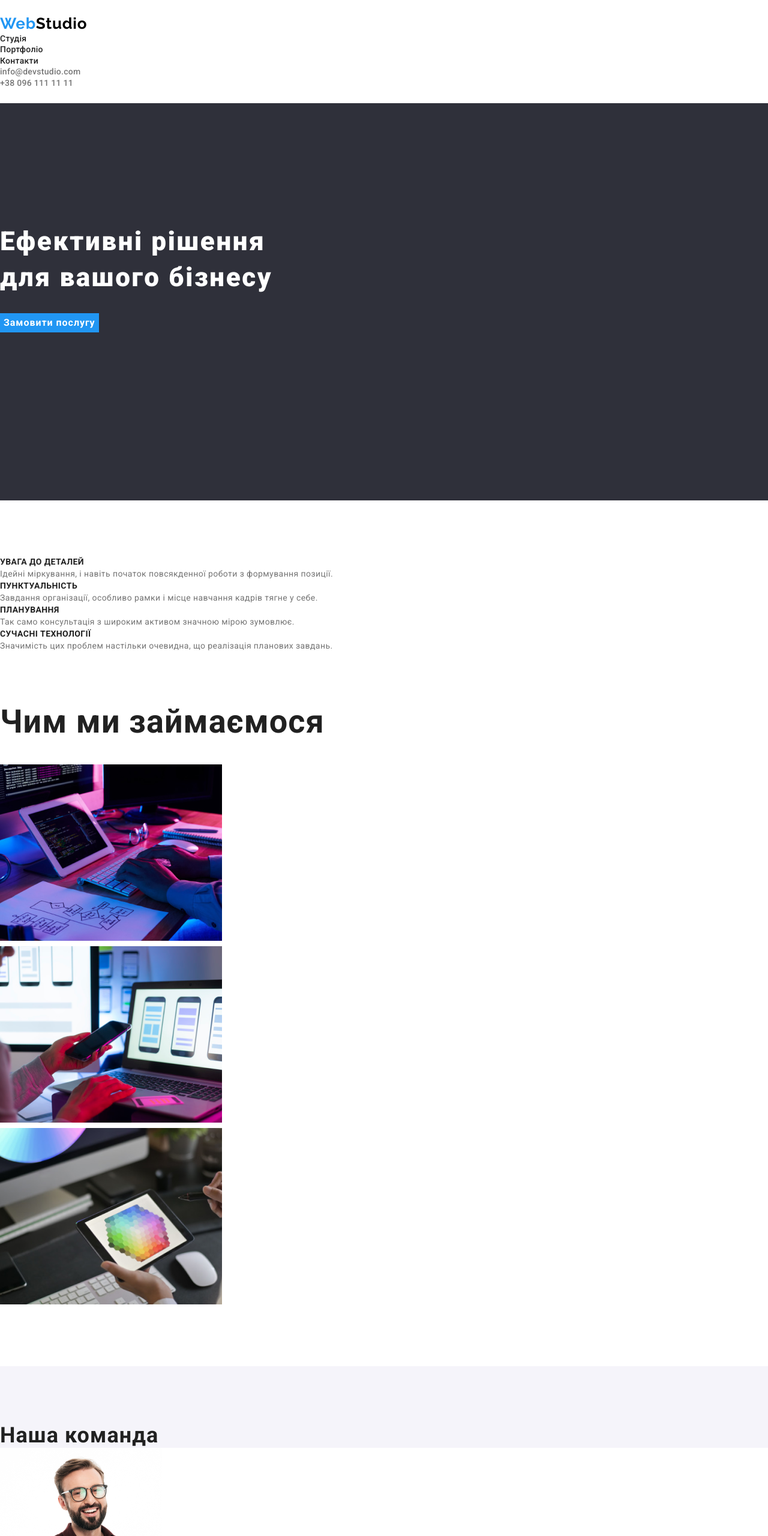
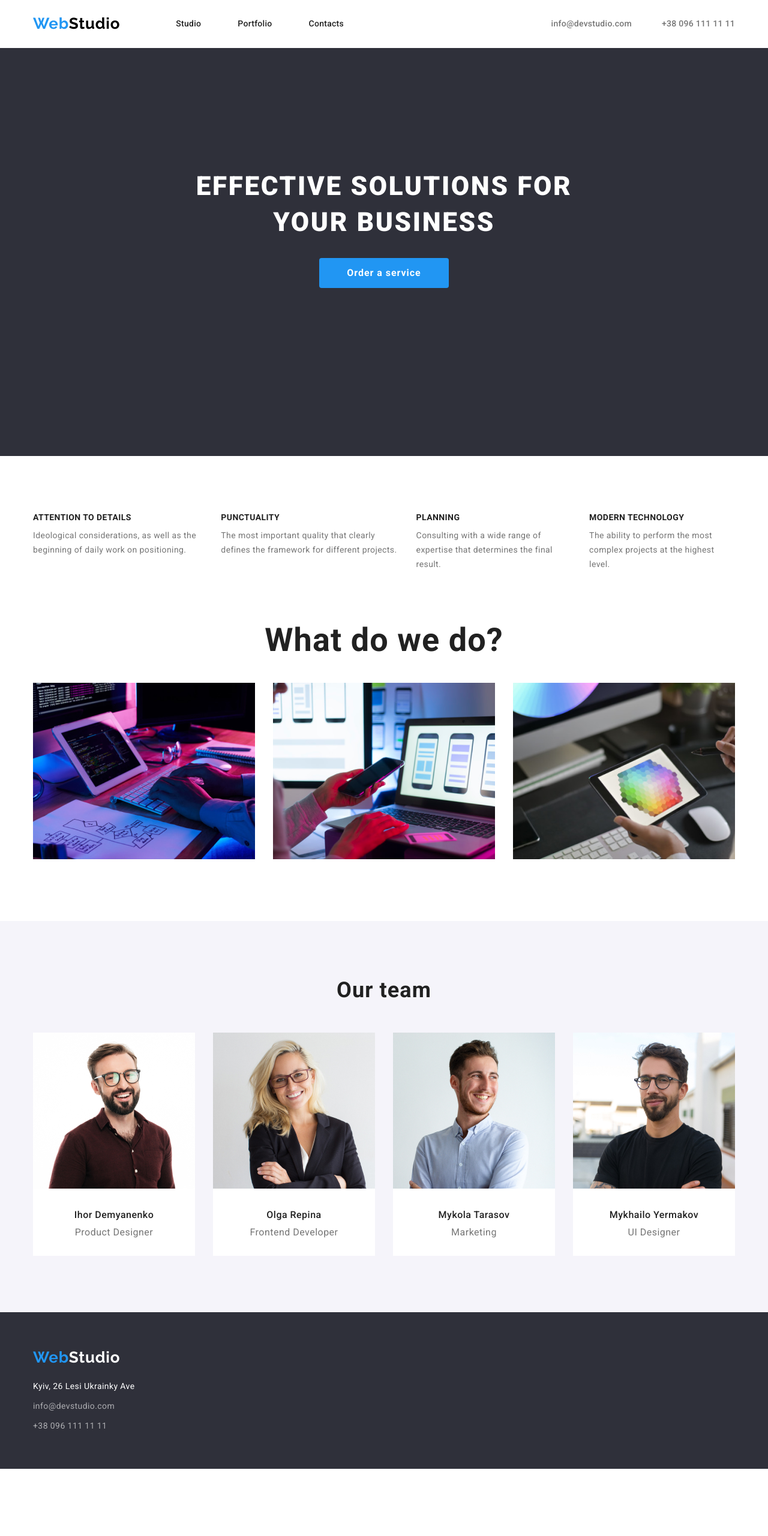
Before and after one commit to juliannecks/Web-Studio, a plain HTML site: page index.html in a window 1280 px wide. Shown: the top 2560 px of the page at 60% size. After the commit the page ends 2448 px from the top, so only its background shows below. Drawn offline with nearby package versions, Linux system fonts and the light colour scheme.

Commit message:
adding the flex and desing

```diff
--- a/index.html
+++ b/index.html
@@ -10,8 +10,7 @@
     href="https://cdnjs.cloudflare.com/ajax/libs/modern-normalize/2.0.0/modern-normalize.min.css"
     integrity="sha512-4xo8blKMVCiXpTaLzQSLSw3KFOVPWhm/TRtuPVc4WG6kUgjH6J03IBuG7JZPkcWMxJ5huwaBpOpnwYElP/m6wg=="
     crossorigin="anonymous"
-    referrerpolicy="no-referrer"
-    />
+    referrerpolicy="no-referrer">
 
     <link rel="stylesheet" href="./reset.css">
 
@@ -25,12 +24,13 @@
 <body>
     <!-- Хедер сайту -->
     <header class="header">
+        <div class="container header-container">
         <a  class="company-logo" href="./index.html">Web<span class="company-logo-header">Studio</span></a>
         <nav class="nav">
             <ul class="nav-list">
-                <li class="nav-list-item"><a class="nav-list-link" href="./index.html">Студія</a></li>
-                <li class="nav-list-item"><a class="nav-list-link" href="./portfolio.html">Портфоліо</a></li>
-                <li class="nav-list-item"><a class="nav-list-link" href="./style.css">Контакти</a></li>
+                <li class="nav-list-item"><a class="nav-list-link" href="./index.html">Studio</a></li>
+                <li class="nav-list-item"><a class="nav-list-link" href="./portfolio.html">Portfolio</a></li>
+                <li class="nav-list-item"><a class="nav-list-link" href="./style.css">Contacts</a></li>
             </ul>
         </nav>
 
@@ -38,84 +38,93 @@
             <li class="contact-list-item"><a class="contact-list-link" href="maito:info@devstudio.com">info@devstudio.com</a></li>
             <li class="contact-list-item"><a class="contact-list-link" href="tel:+380961111111">+38 096 111 11 11</a></li>
         </ul>
+        </div>
     </header>
     <main>
         <!-- Hero Section -->
         <section class="hero">
-            <h1 class="hero-title">Ефективні рішення <br> для вашого бізнесу</h1>
-            <button class="hero-btn">Замовити послугу</button>
+            <div class="container">
+            <h1 class="hero-title">EFFECTIVE SOLUTIONS FOR YOUR BUSINESS</h1>
+            <button class="hero-btn">Order a service</button>
+            </div>
         </section>
         <!-- Section Features -->
         <section class="features">
-
+            <div class="container">
             <ul class="features-list">
                 <li class="features-list-item">
-                    <h2 class="features-list-title">УВАГА ДО ДЕТАЛЕЙ</h2>
-                    <p class="features-list-text">Ідейні міркування, і навіть початок повсякденної роботи з формування позиції.</p>
+                    <h2 class="features-list-title">ATTENTION TO DETAILS</h2>
+                    <p class="features-list-text">Ideological considerations, as well as the beginning of daily work on positioning.</p>
                 </li>
                 <li class="features-list-item">
-                    <h2 class="features-list-title">ПУНКТУАЛЬНІСТЬ</h2>
-                    <p class="features-list-text">Завдання організації, особливо рамки і місце навчання кадрів тягне у себе.</p>
+                    <h2 class="features-list-title">PUNCTUALITY</h2>
+                    <p class="features-list-text">The most important quality that clearly defines the framework for different projects.</p>
                 </li>
                 <li class="features-list-item">
-                    <h2 class="features-list-title">ПЛАНУВАННЯ</h2>
-                    <p class="features-list-text">Так само консультація з широким активом значною мірою зумовлює.</p>
+                    <h2 class="features-list-title">PLANNING</h2>
+                    <p class="features-list-text">Consulting with a wide range of expertise that determines the final result.</p>
                 </li>
                 <li class="features-list-item">
-                    <h2 class="features-list-title">СУЧАСНІ ТЕХНОЛОГІЇ</h2>
-                    <p class="features-list-text">Значимість цих проблем настільки очевидна, що реалізація планових завдань.</p>
+                    <h2 class="features-list-title">MODERN TECHNOLOGY</h2>
+                    <p class="features-list-text">The ability to perform the most complex projects at the highest level.</p>
                 </li>
             </ul>
-
+            </div>
         </section>
 
         <!-- Our work -->
         <section class="work">
-            <h2 class="work-title">Чим ми займаємося</h2>
+            <div class="container">
+            <h2 class="work-title">What do we do?</h2>
             <ul class="work-list">
                 <li class="work-list-item"><img class="work-list-image" src="./img/img.png" alt=""></li>
                 <li class="work-list-item"><img class="work-list-image" src="./img/img(1).png" alt=""></li>
                 <li class="work-list-item"><img class="work-list-image" src="./img/img(2).png" alt=""></li>
             </ul>
+            </div>
         </section>
         <!-- Team Section -->
         <section class="team">
-            <h2 class="team-title">Наша команда</h2>
+            <div class="container">
+            <h2 class="team-title">Our team</h2>
             <ul class="team-list">
                 <li class="team-list-item">
                     <img class="team-list-image" src="./img/img.jpg" alt="">
-                    <h4 class="team-list-title">Ігор Дем'яненко</h4>
+                    <h4 class="team-list-title">Ihor Demyanenko</h4>
                     <p class="team-list-text">Product Designer</p>
                 </li>
                 <li class="team-list-item">
                     <img class="team-list-image" src="./img/img(1).jpg" alt="">
-                    <h4 class="team-list-title">Ольга Рєпіна</h4>
+                    <h4 class="team-list-title">Olga Repina</h4>
                     <p class="team-list-text">Frontend Developer</p>
                 </li>
                 <li class="team-list-item">
                     <img class="team-list-image" src="./img/img(2).jpg" alt="">
-                    <h4 class="team-list-title">Микола Тарасов</h4>
+                    <h4 class="team-list-title">Mykola Tarasov</h4>
                     <p class="team-list-text">Marketing</p>
                 </li>
                 <li class="team-list-item">
                     <img class="team-list-image" src="./img/img(3).jpg" alt="">
-                    <h4 class="team-list-title">Михайло Єрмаков</h4>
+                    <h4 class="team-list-title">Mykhailo Yermakov</h4>
                     <p class="team-list-text">UI Designer</p>
                 </li>
             </ul>
+            </div>
         </section>
 
     </main>
 
     <footer class="footer">
+        <div class="container">
         <a  class="company-logo" href="./index.html">Web<span class="company-logo-footer">Studio</span></a>
         <address class="address">
             <ul class="address-list">
-                <li class="address-list-item"><a class="address-list-link" href="">м. Київ, пр-т Лесі Українки, 26</a></li>
+                <li class="address-list-item"><a class="address-list-link" href="">Kyiv, 26 Lesi Ukrainky Ave</a></li>
                 <li class="address-list-item"><a class="address-list-link-mail" href="mailto:info@devstudio.com">info@devstudio.com</a></li>
                 <li class="address-list-item"><a class="address-list-link-tel" href="tel:+380961111111">+38 096 111 11 11</a></li>
             </ul>
         </address>
+        </div>
     </footer>
 
 </body>
--- a/style.css
+++ b/style.css
@@ -17,6 +17,12 @@
     padding-bottom: 25px;
 }
 
+.header-container{
+    display: flex;
+    align-items: center;
+    gap: 93px;
+}
+
 body{
     font-family: Roboto;
 }
@@ -32,7 +38,8 @@ body{
 
 .nav-list{
     list-style: none;
-
+    display: flex;
+    gap: 61px;
 }
 
 .contact-list-link{
@@ -46,6 +53,9 @@ body{
 
 .contact-list{
     list-style: none;
+    display: flex;
+    gap: 50px;
+    margin-left: auto;
 }
 
 .contact-list-link:hover,.nav-list-link:hover{
@@ -64,7 +74,10 @@ body{
     line-height: 60px;
     letter-spacing: 0.06em;
     color: #FFFFFF;
-
+    margin: 0 auto;
+    max-width: 696px;
+    margin-bottom: 30px;
+    text-align: center;
 }
 
 .hero-btn{
@@ -75,7 +88,11 @@ body{
     color: #FFFFFF;
     background-color: #2196F3;
     border: none;
-    margin-top: 30px;
+    margin: 0 auto;
+    display: block;
+    width: 216px;
+    height: 50px;
+    border-radius: 4px;
 }
 
 .features{
@@ -93,6 +110,8 @@ body{
 
 .features-list{
     list-style: none;
+    display: flex;
+    gap: 30px;
 }
 
 .features-list-text{
@@ -101,6 +120,7 @@ body{
     line-height: 24px;
     letter-spacing: 0.03em;
     color: #757575;
+    margin-top: 10px;
 }
 
 .work{
@@ -112,12 +132,16 @@ body{
 }
 
 .work-title{
+    margin: auto;
+    text-align: center;
     padding-bottom: 50px;
 }
 
 .work-list{
     list-style: none;
     padding-bottom: 94px;
+    display: flex;
+    gap: 30px;
 }
 
 .team{
@@ -126,12 +150,20 @@ body{
     padding-bottom: 94px;
 }
 
+.team-list{
+    display: flex;
+    gap: 30px;
+}
+
 .team-title{
     font-size: 36px;
     font-weight: 700;
     line-height: 42px;
     letter-spacing: 0.03em;
     color: #212121;
+    margin: auto;
+    margin-bottom: 50px;
+    text-align: center;
 }
 
 .team-list-item{
@@ -139,12 +171,14 @@ body{
     list-style: none;
 }
 
-.team-list- title{
+.team-list-title{
     font-size: 16px;
     font-weight: 500;
     line-height: 19px;
     letter-spacing: 0.03em;
     color: #212121;
+    padding-top: 30px;
+    text-align: center;
 }
 
 .team-list-text{
@@ -153,6 +187,9 @@ body{
     line-height: 19px;
     letter-spacing: 0.03em;
     color: #757575;
+    margin-top: 10px;
+    padding-bottom: 30px;
+    text-align: center;
 }
 .footer{
     background-color: #2F303A;
@@ -164,9 +201,17 @@ body{
     color: white;
 }
 
+.address{
+    margin-top: 20px;
+}
+
 .address-list{
     list-style: none;
     font-style: normal;
+}
+
+.address-list-item{
+    margin-top: 9px;
 }
 
 .address-list-link{
@@ -199,7 +244,7 @@ body{
     text-decoration: none;
 }
 
-.div-list-btn{
+.filter-list-btn{
     font-size: 16px;
     font-weight: 500;
     line-height: 26px;
@@ -207,15 +252,24 @@ body{
     color: #212121;
     background-color: #F5F4FA;
     border: none;
+    border-radius: 4px;
+    padding-top: 6px;
+    padding-bottom: 6px;
+    padding-left: 25px;
+    padding-right: 25px;
 }
 
-.div-list-btn:hover{
+.filter-list-btn:hover{
     background-color: #2196F3;
     color: #FFFFFF;
 }
 
-.div-list{
+.filter-list{
     list-style: none;
+    margin-bottom: 50px;
+    display: flex;
+    justify-content: center;
+    gap: 8px;
 }
 
 .hero-portfolio-list-title{
@@ -224,6 +278,8 @@ body{
     line-height: 36px;
     letter-spacing: 0.06em;
     color: #212121;
+    margin-top: 20px;
+    margin-bottom: 4px;
 }
 
 .hero-portfolio-list-text{
@@ -232,8 +288,25 @@ body{
     line-height: 30px;
     letter-spacing: 0.03em;
     color: #757575;
+    margin-bottom: 20px;
 }
 
 .hero-portfolio-list{
     list-style: none;
+    display: flex;
+    flex-wrap: wrap;
+    justify-content: center;
+    gap: 30px;
 }
+
+.container{
+    margin: 0 auto;
+    padding-left: 15px;
+    padding-right: 15px;
+    width: 1200px;
+}
+
+.hero-portfolio{
+    padding-top: 94px;
+    padding-bottom: 94px;
+}
```
Also changed, not shown: portfolio.html (+43 -29 lines).
